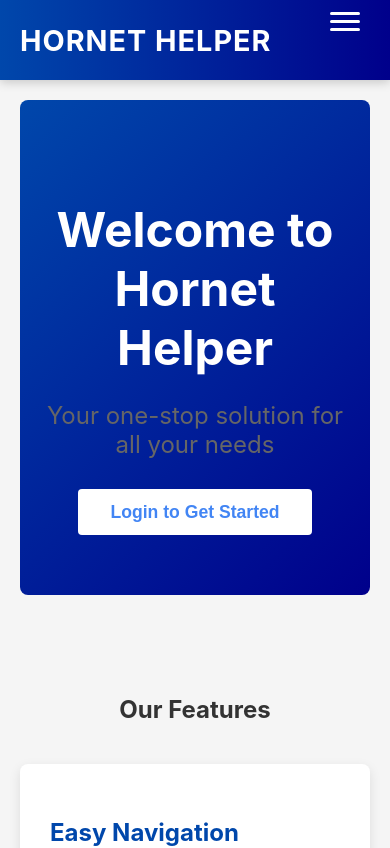
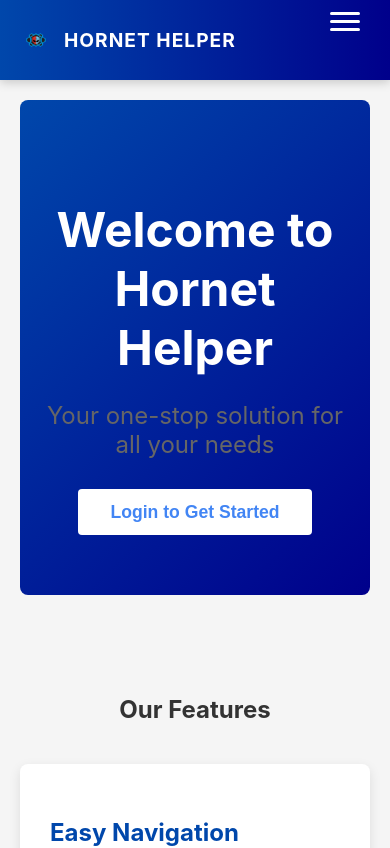
Before and after one commit to murayeeto/HornetHelper, a React (Create React App) app in the folder frontend/: page / in a window 390 px wide. Shown: the top 848 px of the page. Built offline with nearby package versions, Linux system fonts and the light colour scheme; no server answers.

Commit message:
added logo

```diff
--- a/frontend/src/components/Navbar.css
+++ b/frontend/src/components/Navbar.css
@@ -2,7 +2,7 @@
   background: linear-gradient(to right, var(--primary-blue), var(--dark-blue));
   height: 80px;
   display: flex;
-  justify-content: center;
+  justify-content:space-between !important;
   align-items: center;
   position: sticky;
   top: 0;
@@ -10,12 +10,13 @@
   box-shadow: 0 2px 10px rgba(0, 0, 0, 0.2);
 }
 
+
 .navbar-container {
   display: flex;
   justify-content: space-between;
   align-items: center;
-  width: 100%;
-  max-width: 1200px;
+  width: 100vw;
+  /* max-width: 1200px; */
   padding: 0 20px;
 }
 
@@ -287,3 +288,65 @@
     margin-top: 0.5rem;
   }
 }
+
+/* Logo Styles */
+.navbar-logo {
+  height: 100%;
+  display: flex;
+  align-items: center;
+}
+
+.logo-link {
+  display: flex;
+  align-items: center;
+  height: 100%;
+  text-decoration: none;
+}
+
+.logo-container {
+  display: flex;
+  align-items: center;
+  height: 100%;
+}
+
+.logo-image {
+  height: 8rem; /* Increased from 2.5rem (adjust this number as needed) */
+  width: auto;
+  margin-right: 0.75rem;
+  object-fit: contain;
+}
+
+
+
+.logo-text {
+  font-size: 1.5rem; /* Slightly larger to match bigger logo */
+  /* Keep all other properties the same */
+}
+
+/* Update responsive sizes proportionally */
+@media (max-width: 992px) {
+  .logo-image {
+    height: 2.5rem; /* Increased from 2rem */
+  }
+  .logo-text {
+    font-size: 1.6rem; /* Increased from 1.3rem */
+  }
+}
+
+@media (max-width: 768px) {
+  .logo-image {
+    height: 2.2rem; /* Increased from 1.8rem */
+  }
+  .logo-text {
+    font-size: 1.4rem; /* Increased from 1.1rem */
+  }
+}
+
+@media (max-width: 480px) {
+  .logo-image {
+    height: 2rem; /* Increased from 1.5rem */
+  }
+  .logo-text {
+    font-size: 1.2rem; /* Increased from 1rem */
+  }
+}
--- a/frontend/src/components/Navbar.js
+++ b/frontend/src/components/Navbar.js
@@ -3,6 +3,7 @@ import { NavLink, useNavigate } from 'react-router-dom';
 import axios from 'axios';
 import { useAuth } from '../contexts/AuthContext';
 import './Navbar.css';
+import dsuLogo from '../assets/dsucslogo.png'
 
 // Default profile picture
 const DEFAULT_PROFILE_PIC = 'https://cdn.pixabay.com/photo/2015/10/05/22/37/blank-profile-picture-973460_960_720.png';
@@ -50,10 +51,22 @@ const Navbar = () => {
     <nav className="navbar">
       <div className="navbar-container">
         <div className="navbar-logo">
-          <NavLink to="/">
+          <NavLink to="/" className="logo-link">
+            <div className="logo-container">
+              <img
+                src={dsuLogo}
+                alt="DSU Logo"
+                className="logo-image"
+                onError={(e) => {
+                  e.target.onerror = null;
+                  e.target.src = DEFAULT_PROFILE_PIC;
+                }}
+              />
               <span className="logo-text">Hornet Helper</span>
+            </div>
           </NavLink>
         </div>
+        <div className='nav-items-div'>
 
           <div className="menu-icon" onClick={toggleMenu}>
             <div className={isMenuOpen ? 'hamburger open' : 'hamburger'}>
@@ -104,6 +117,7 @@ const Navbar = () => {
             )}
           </ul>
         </div>
+      </div>
     </nav>
   );
 };
```
Also changed, not shown: frontend/src/assets/dsucslogo.png (added). Lines whose indentation alone changed are shown as unchanged.
